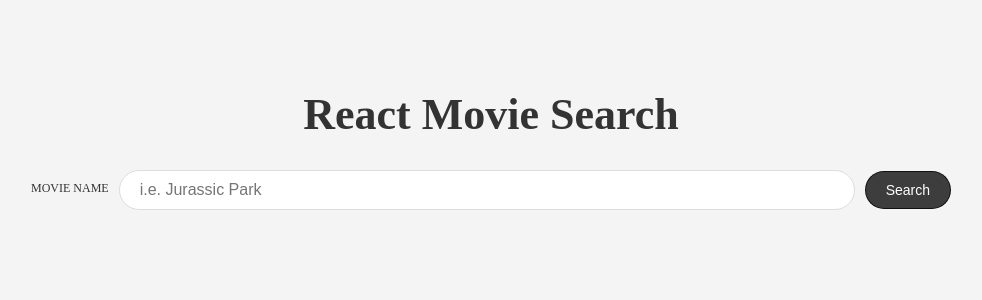
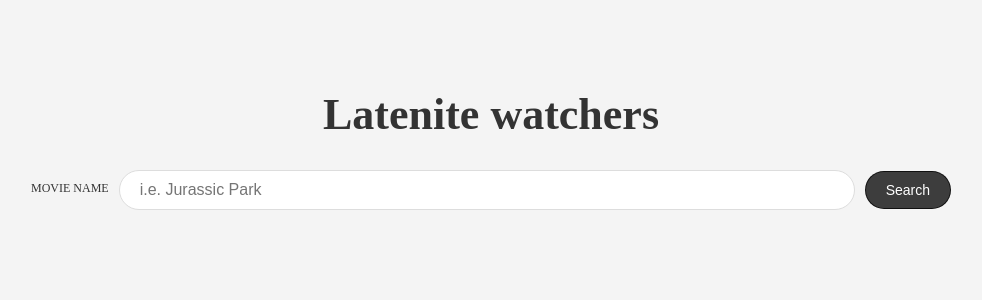
Before and after one commit to sqoobe/Latenight-Watchers, a React (Vite) app: page / in a window 1280 px wide. Shown: the top 300 px of the page, without its empty margins (149-1131 px from the left). Built offline with nearby package versions, Linux system fonts and the light colour scheme.

Commit message:
fixed name in browser/app

```diff
--- a/index.html
+++ b/index.html
@@ -4,7 +4,7 @@
     <meta charset="UTF-8" />
     <link rel="icon" type="image/svg+xml" href="/vite.svg" />
     <meta name="viewport" content="width=device-width, initial-scale=1.0" />
-    <title>MovieSearch</title>
+    <title>Latenight watchers</title>
   </head>
   <body>
     <div id="root"></div>
--- a/src/App.jsx
+++ b/src/App.jsx
@@ -5,7 +5,7 @@ function App() {
 
   return (
     <div className="container">
-      <h1 className="title">React Movie Search</h1>
+      <h1 className="title">Latenite watchers</h1>
       <SearchMovies />
     </div>
   )
```
